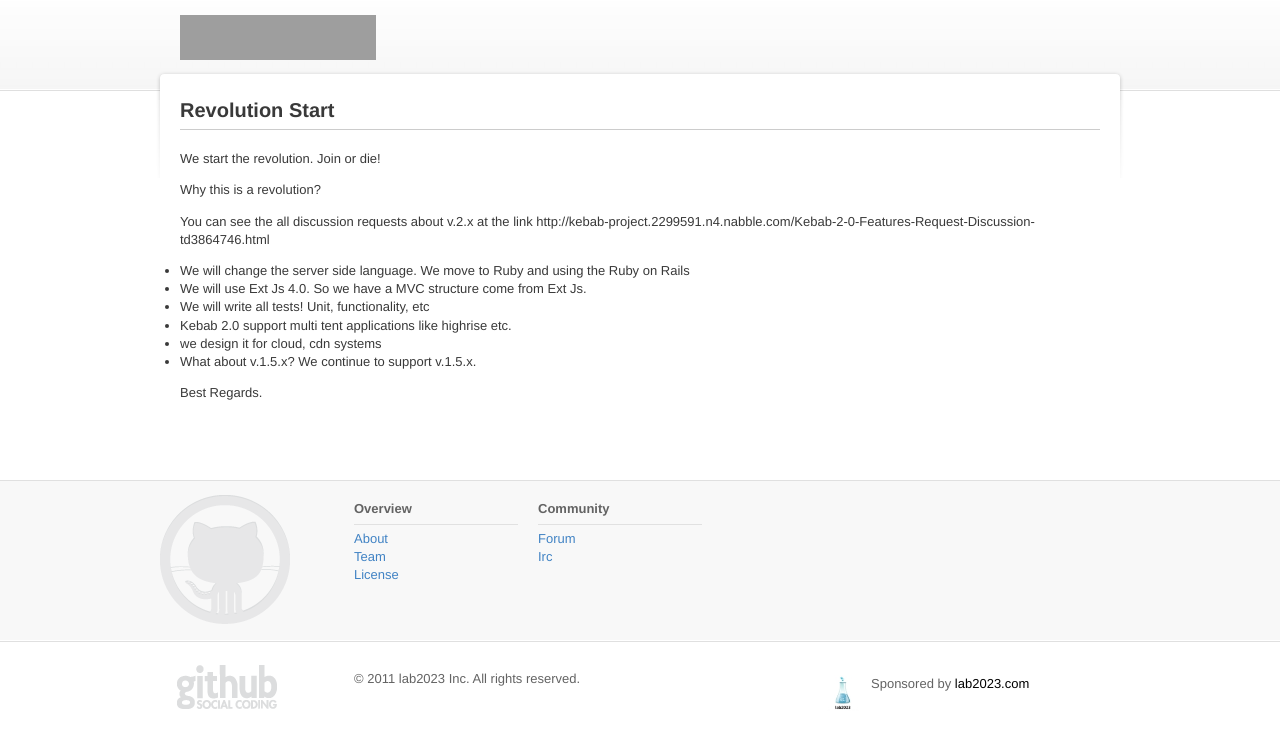
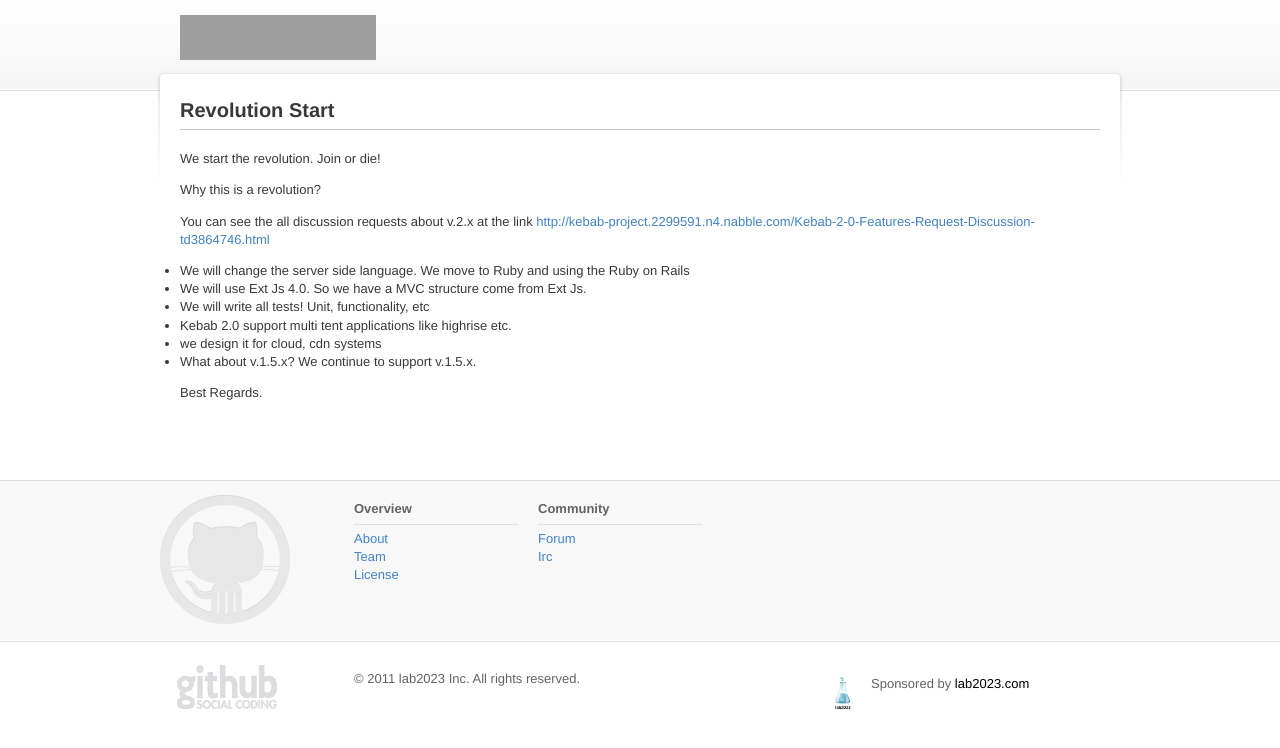
Before and after one commit to lab2023/kebab-project.com, a Jekyll site: the page built from _posts/2011-10-07-revolution-start.md, in a window 1280 px wide, cut to the strip 0-748 px from the top of the page. Built offline with Jekyll 4.4.1, drawn with Linux system fonts in a browser that asks for light colours; grey boxes are pictures that could not be loaded.

```diff
--- a/_posts/2011-10-07-revolution-start.md
+++ b/_posts/2011-10-07-revolution-start.md
@@ -10,7 +10,7 @@
 
 Why this is a revolution?
 
-You can see the all discussion requests about v.2.x at the link http://kebab-project.2299591.n4.nabble.com/Kebab-2-0-Features-Request-Discussion-td3864746.html
+You can see the all discussion requests about v.2.x at the link <http://kebab-project.2299591.n4.nabble.com/Kebab-2-0-Features-Request-Discussion-td3864746.html>
 
 * We will change the server side language. We move to Ruby and using the Ruby on Rails
 * We will use Ext Js 4.0. So we have a MVC structure come from Ext Js.
```
